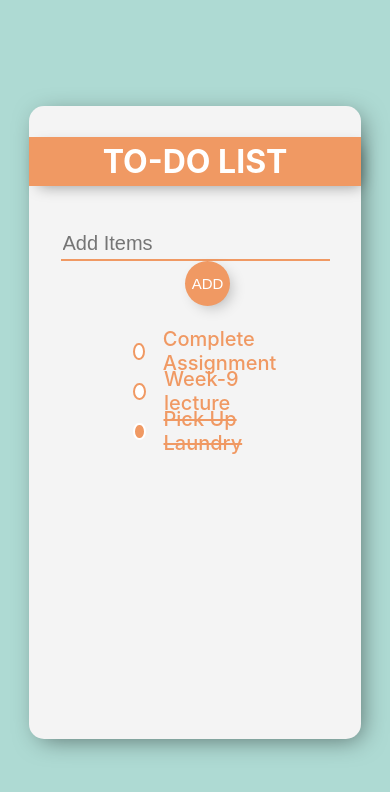
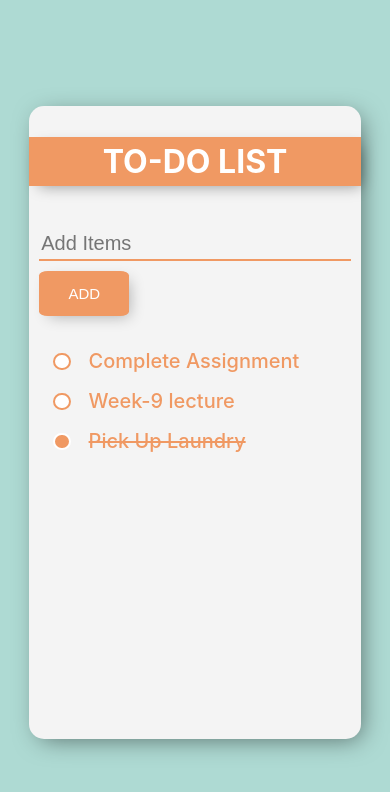
Before and after one commit to pesto-students/p3-shashank-HarshitPatel95, a React (Create React App) app in the folder Week-9/todo-list/: page / in a window 390 px wide. Shown: the top 792 px of the page. Built offline with nearby package versions, Linux system fonts and the light colour scheme.

Commit message:
responsive design changes

```diff
--- a/Week-9/todo-list/src/App.css
+++ b/Week-9/todo-list/src/App.css
@@ -42,6 +42,12 @@
 
 .App .todo-div .todo-add-form {
   padding: 10px;
+}
+
+.App .todo-div .todo-add-form form {
+  display: flex;
+  flex-direction: row;
+  justify-content: center;
 }
 
 .App .todo-div .todo-add-form input {
@@ -115,14 +121,40 @@
   text-decoration: line-through;
 }
 
-@media (max-width: 900px) {
+@media (max-width: 975px) {
   .App .todo-div {
     width: 70vw;
+  }
+  .App .todo-div .todo-list {
+    padding: 15px 75px;
+  }
+}
+
+@media (max-width: 600px) {
+  .App .todo-div .todo-list {
+    padding: 15px 50px;
+  }
+}
+
+@media (max-width: 550px) {
+  .App .todo-div {
+    width: 85vw;
+  }
+  .App .todo-div .todo-list {
+    padding: 15px 20px;
   }
 }
 
 @media (max-width: 400px) {
-  .App .todo-div {
-    width: 85vw;
+  .App .todo-div .todo-add-form form {
+    display: flex;
+    flex-direction: column;
+  }
+  .App .todo-div .todo-add-form button {
+    margin-left: 0px;
+    margin-top: 10px;
+    height: 45px;
+    width: 90px;
+    border-radius: 10%;
   }
 }
```
